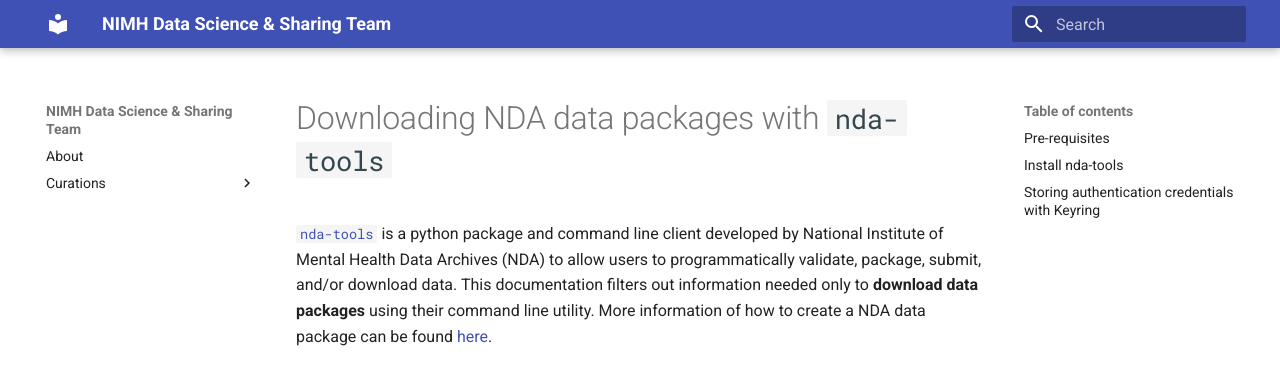
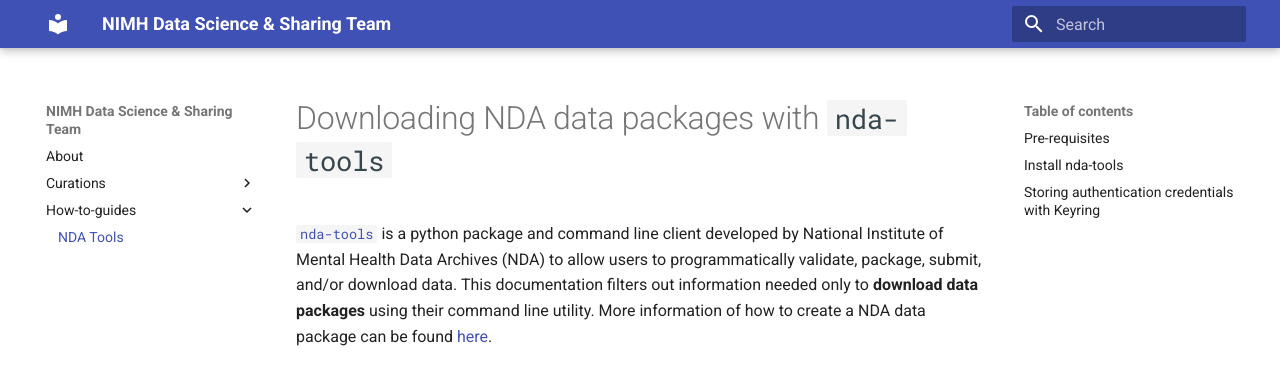
Before and after one commit to nimh-dsst/dsst-rtd, an MkDocs documentation site: the page built from docs/tools/nda-downloadcmd.md, in a window 1280 px wide. Shown: the top 386 px of the page. Built offline with MkDocs 1.6.1 and Material for MkDocs 9.7.7, drawn with Linux system fonts in a browser that asks for light colours.

Commit message:
Update mkdocs.yml

```diff
--- a/mkdocs.yml
+++ b/mkdocs.yml
@@ -12,3 +12,5 @@ nav:
   - Curations:
     - 17-M-0181 - Healthy Volunteers Protocol: curations/17-M-0181.md
     - OpenNeuro NIH C11 Leucine Studies: curations/c11-leucine.md
+  - How-to-guides:
+    - NDA Tools: tools/nda-downloadcmd.md
```
